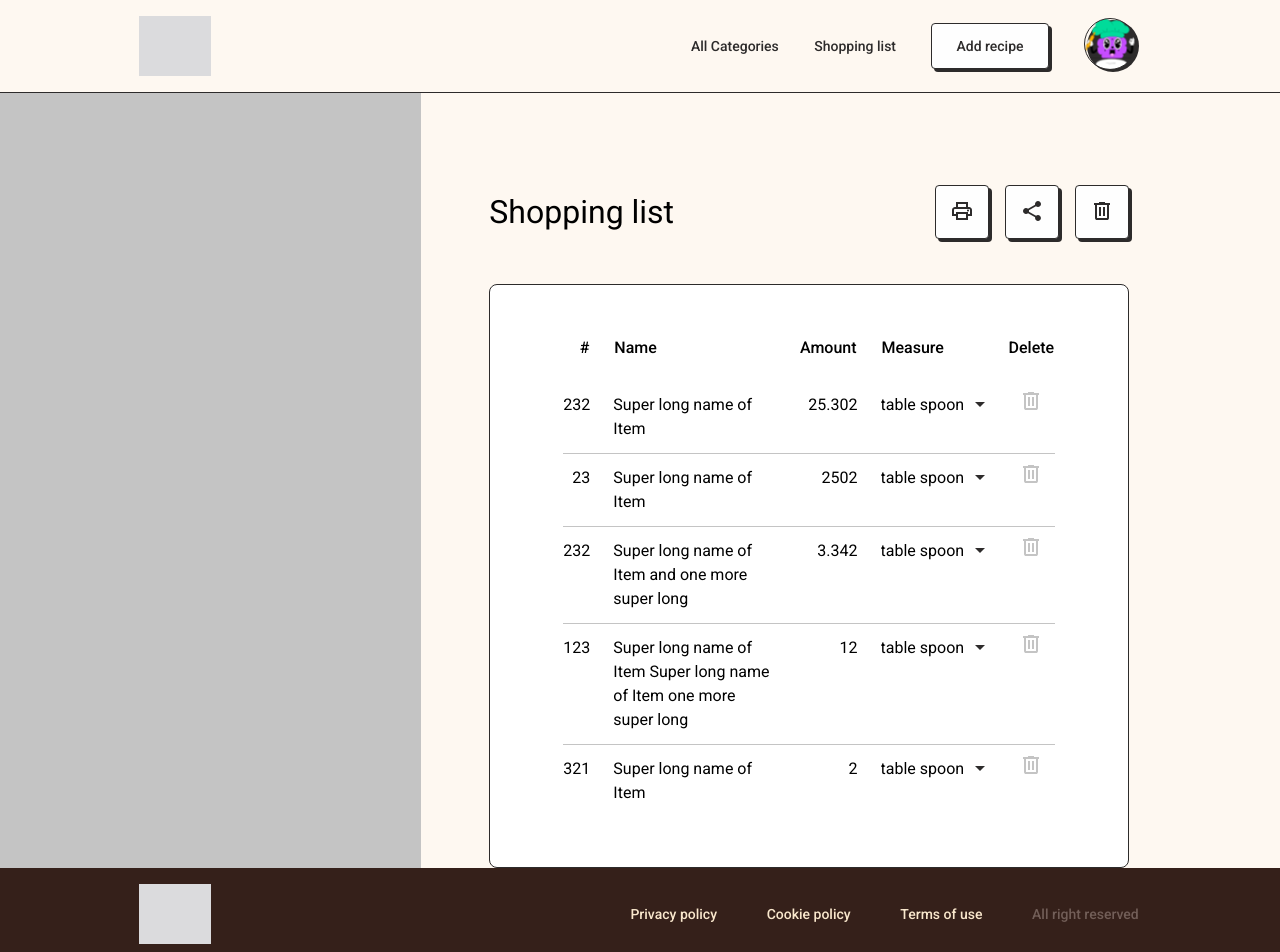
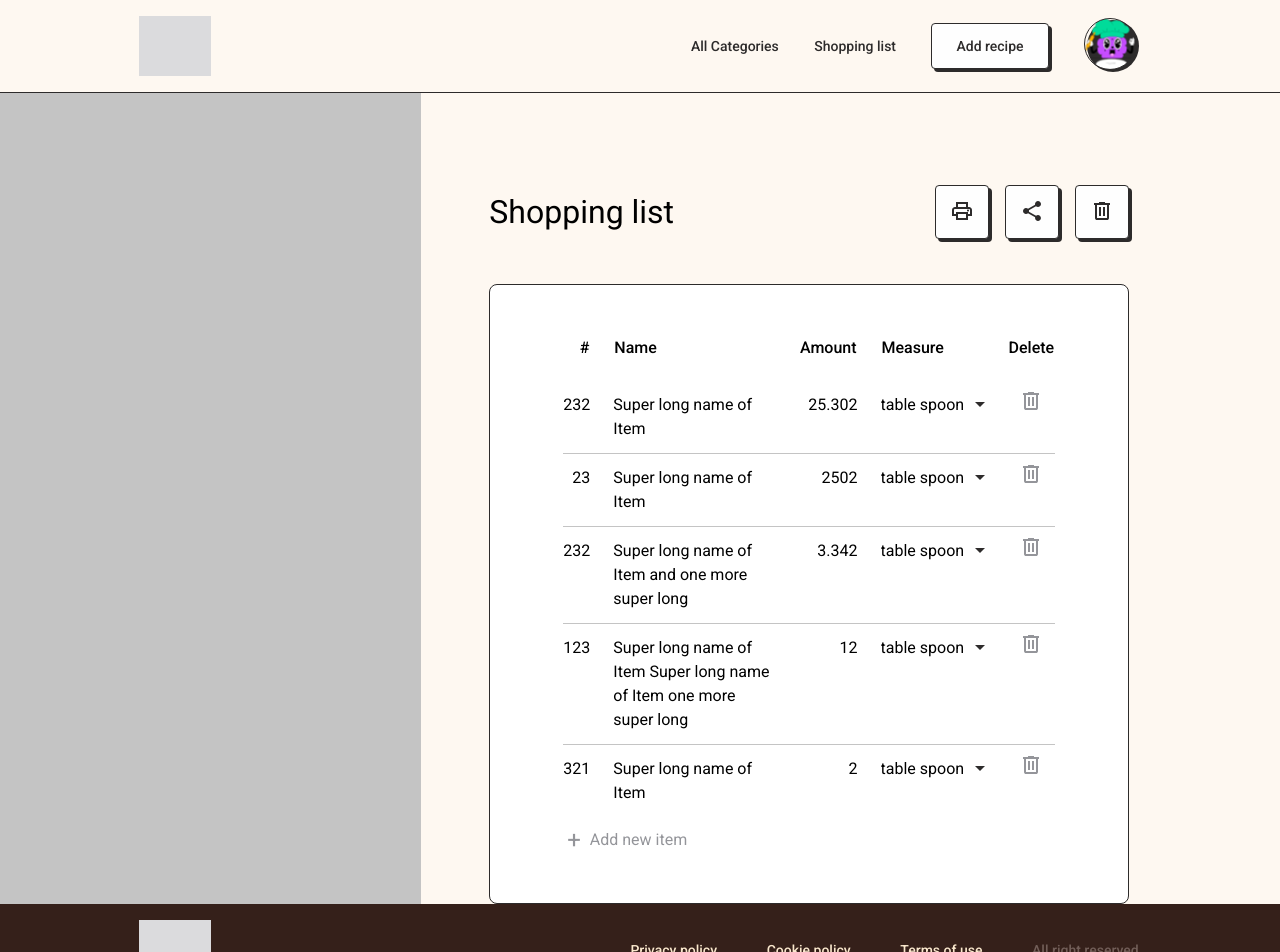
Before and after one commit to recipetoria/recipetoria-frontend, a React (Create React App) app: page /shopping_list in a window 1280 px wide. Shown: the top 952 px of the page. Built offline with nearby package versions, Linux system fonts and the light colour scheme; a web font is replaced by a local one.

Commit message:
feat: add btn for new item style

```diff
--- a/src/components/ShoppingListTable/ShoppingListTable.scss
+++ b/src/components/ShoppingListTable/ShoppingListTable.scss
@@ -38,4 +38,24 @@
       }
     }
   }
+
+  &__add-btn {
+    display: flex;
+    gap: 9px;
+    margin: 10px 0 0 1.3rem;
+
+    font-size: 1rem;
+    line-height: 24px;
+    color: $gray-light-color;
+    cursor: pointer;
+
+    background: none;
+    border: none;
+
+    outline: none;
+  }
+
+  &__add-btn-plus {
+    font-size: 1.5rem;
+  }
 }
--- a/src/components/ShoppingListTable/ShoppingListTable.tsx
+++ b/src/components/ShoppingListTable/ShoppingListTable.tsx
@@ -38,6 +38,10 @@ export default function ShoppingListTable() {
           amount={2}
         />
       </table>
+      <button type="button" className="shopping-list-table__add-btn">
+        <span className="shopping-list-table__add-btn-plus">+</span>
+        <span className="shopping-list-table__add-btn-text">Add new item</span>
+      </button>
     </div>
   );
 }
--- a/src/components/ShoppingListTableItem/ShoppingListTableItem.scss
+++ b/src/components/ShoppingListTableItem/ShoppingListTableItem.scss
@@ -26,7 +26,7 @@
     text-align: center;
 
     .trash {
-      fill: $grey-color;
+      fill: $gray-light-color;
     }
   }
 }
--- a/src/styles/_variables.scss
+++ b/src/styles/_variables.scss
@@ -6,3 +6,4 @@ $brow-light-color: #725E58;
 $yellow-color: #FAE8CD;
 $grey-color: #C4C4C4;
 $white-color: #FFF;
+$gray-light-color: #94959A;
```
